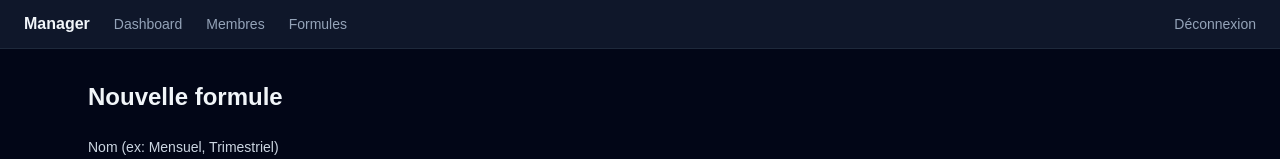
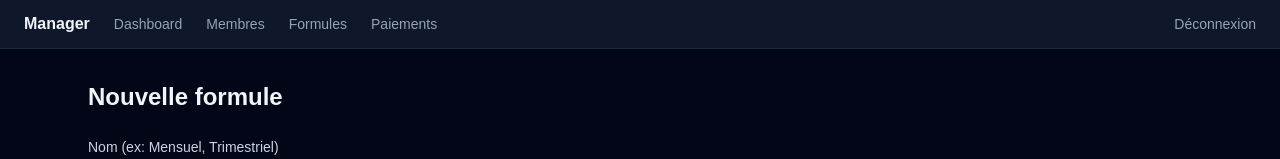
Before and after one commit to glaive158/gym-management, a Next.js app: page /manager/plans/new in a window 1280 px wide. Shown: the top 159 px of the page. Built offline with nearby package versions, Linux system fonts and the light colour scheme.

Commit message:
feat: add Paiements link to manager nav

```diff
--- a/src/components/manager/nav.tsx
+++ b/src/components/manager/nav.tsx
@@ -9,6 +9,7 @@ export function ManagerNav() {
         <Link href="/manager" className="text-sm text-slate-400 hover:text-slate-200">Dashboard</Link>
         <Link href="/manager/members" className="text-sm text-slate-400 hover:text-slate-200">Membres</Link>
         <Link href="/manager/plans" className="text-sm text-slate-400 hover:text-slate-200">Formules</Link>
+        <Link href="/manager/payments" className="text-sm text-slate-400 hover:text-slate-200">Paiements</Link>
       </div>
       <SignOutButton />
     </nav>
```
